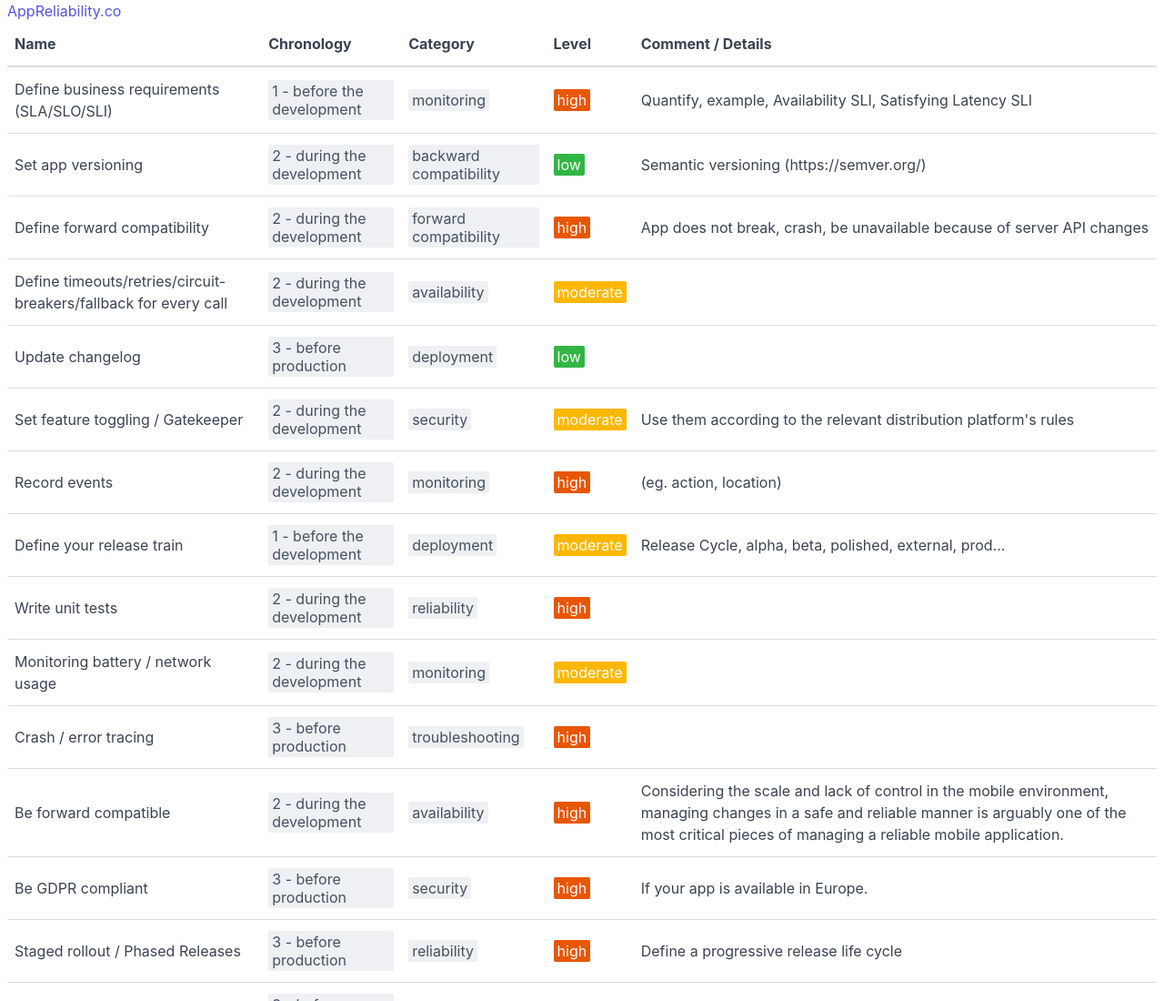
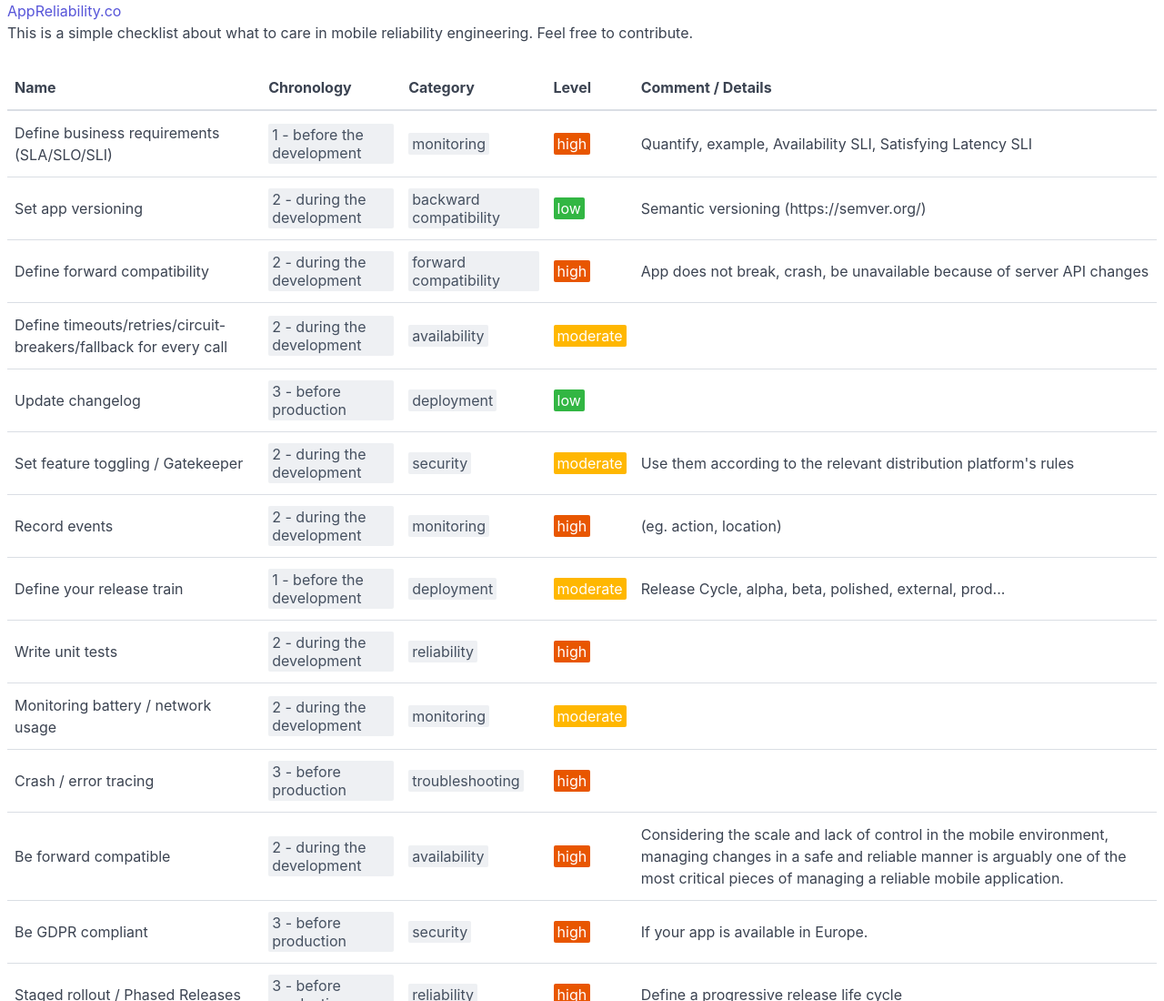
Before and after one commit to florianmari/appreliability.co, a Gatsby site: page / in a window 1280 px wide. Shown: the top 1100 px of the page at 91% size. Built offline with nearby package versions, Linux system fonts and the light colour scheme; Gatsby itself is replaced by a stand-in of ours.

Commit message:
Add intro

```diff
--- /dev/null
+++ b/src/components/externalLink.js
@@ -0,0 +1,5 @@
+import React from "react"
+
+export default ({ link, name }) => (
+    <a href={link}>{name}</a>
+)
--- /dev/null
+++ b/src/components/intro.js
@@ -0,0 +1,5 @@
+import React from "react"
+
+export default () => (
+    <p>This is a simple checklist about what to care in mobile reliability engineering. Feel free to contribute.</p>
+)
--- a/src/pages/index.js
+++ b/src/pages/index.js
@@ -3,10 +3,12 @@ import Container from "../components/container"
 import Header from "../components/header"
 import List from "../components/list"
 import ListItem from "../components/listItem"
+import Intro from "../components/intro"
 
 export default () => (
     <Container>
         <Header />
+        <Intro />
         <List>
             <ListItem name="Define business requirements (SLA/SLO/SLI)" chronology="1" category="monitoring" level="3" comment="Quantify, example, Availability SLI, Satisfying Latency SLI" />
             <ListItem name="Set app versioning" chronology="2" category="backward compatibility" level="1" comment="Semantic versioning (https://semver.org/)"/>
```
